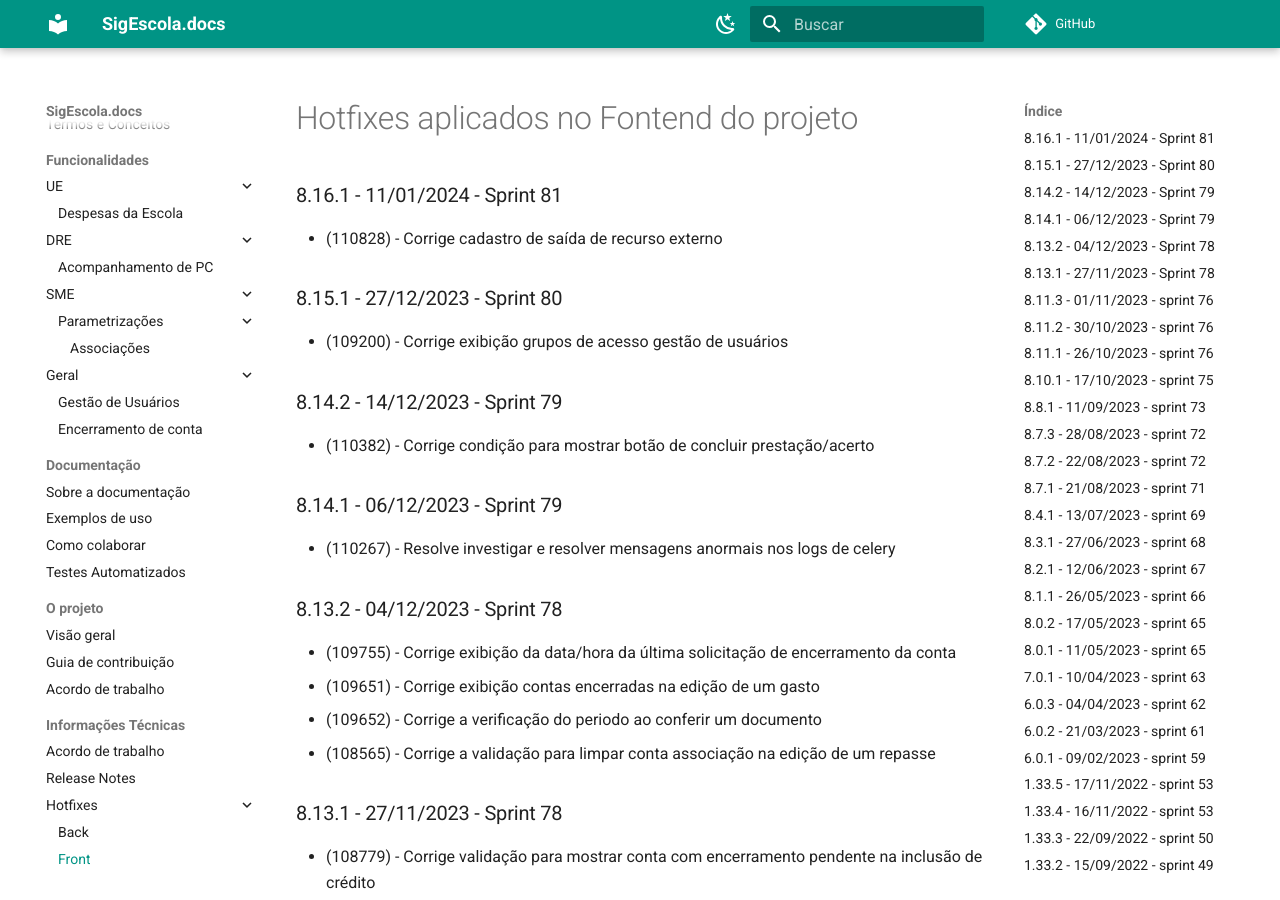
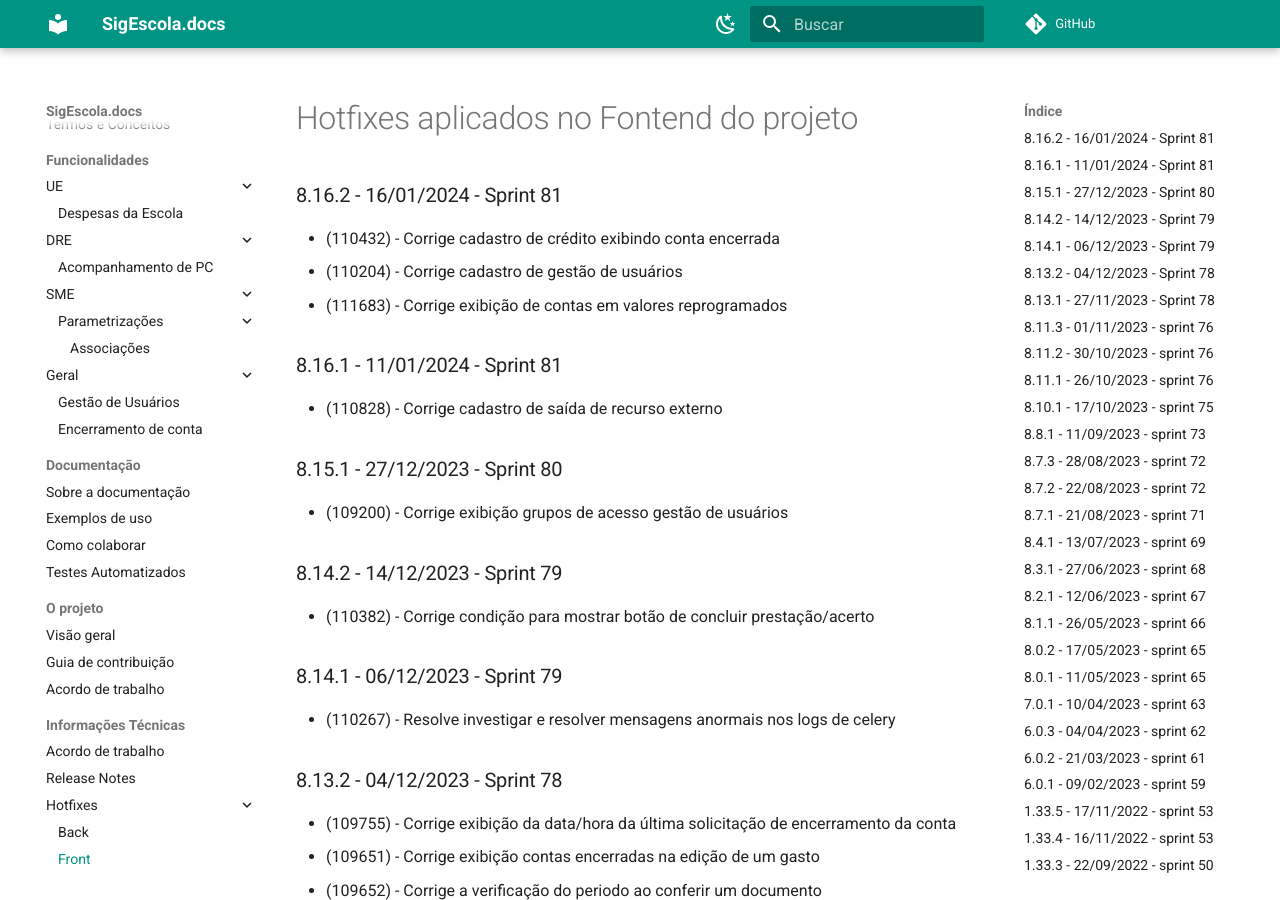
Before and after one commit to prefeiturasp/SME-PTRF-Docs, an MkDocs documentation site: the page built from docs/projeto/hotfixes_front.md, in a window 1280 px wide and 900 px high. Built offline with MkDocs 1.6.1 and Material for MkDocs 9.7.7, drawn with Linux system fonts in a browser that asks for light colours; comment, search, counter and statistics services are not loaded.

Commit message:
Update hotfixes_front.md

```diff
--- a/docs/projeto/hotfixes_front.md
+++ b/docs/projeto/hotfixes_front.md
@@ -1,4 +1,9 @@
 # Hotfixes aplicados no Fontend do projeto
+
+### 8.16.2 - 16/01/2024 - Sprint 81
+* (110432) - Corrige cadastro de crédito exibindo conta encerrada
+* (110204) - Corrige cadastro de gestão de usuários
+* (111683) - Corrige exibição de contas em valores reprogramados
 
 ### 8.16.1 - 11/01/2024 - Sprint 81
 * (110828) - Corrige cadastro de saída de recurso externo
```
